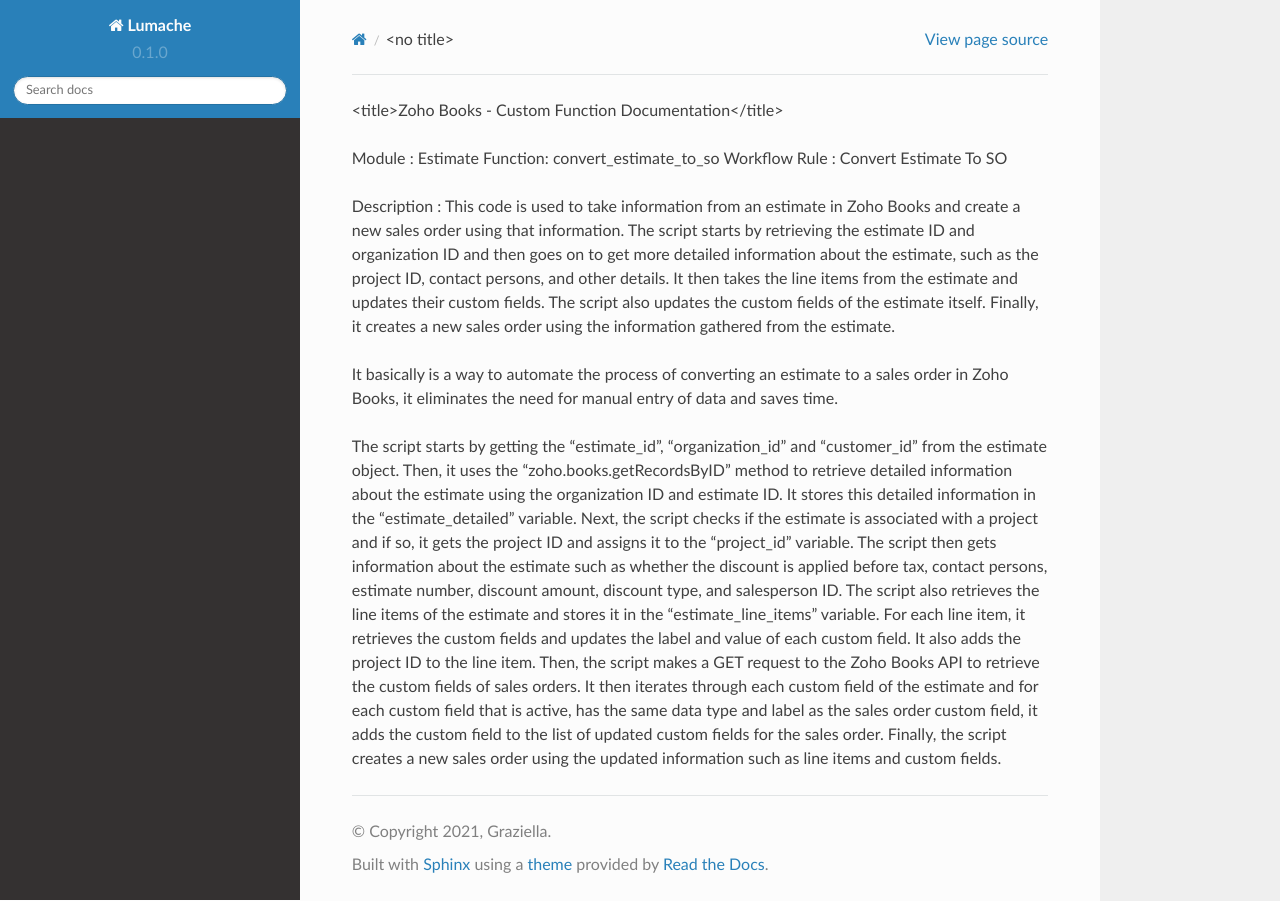
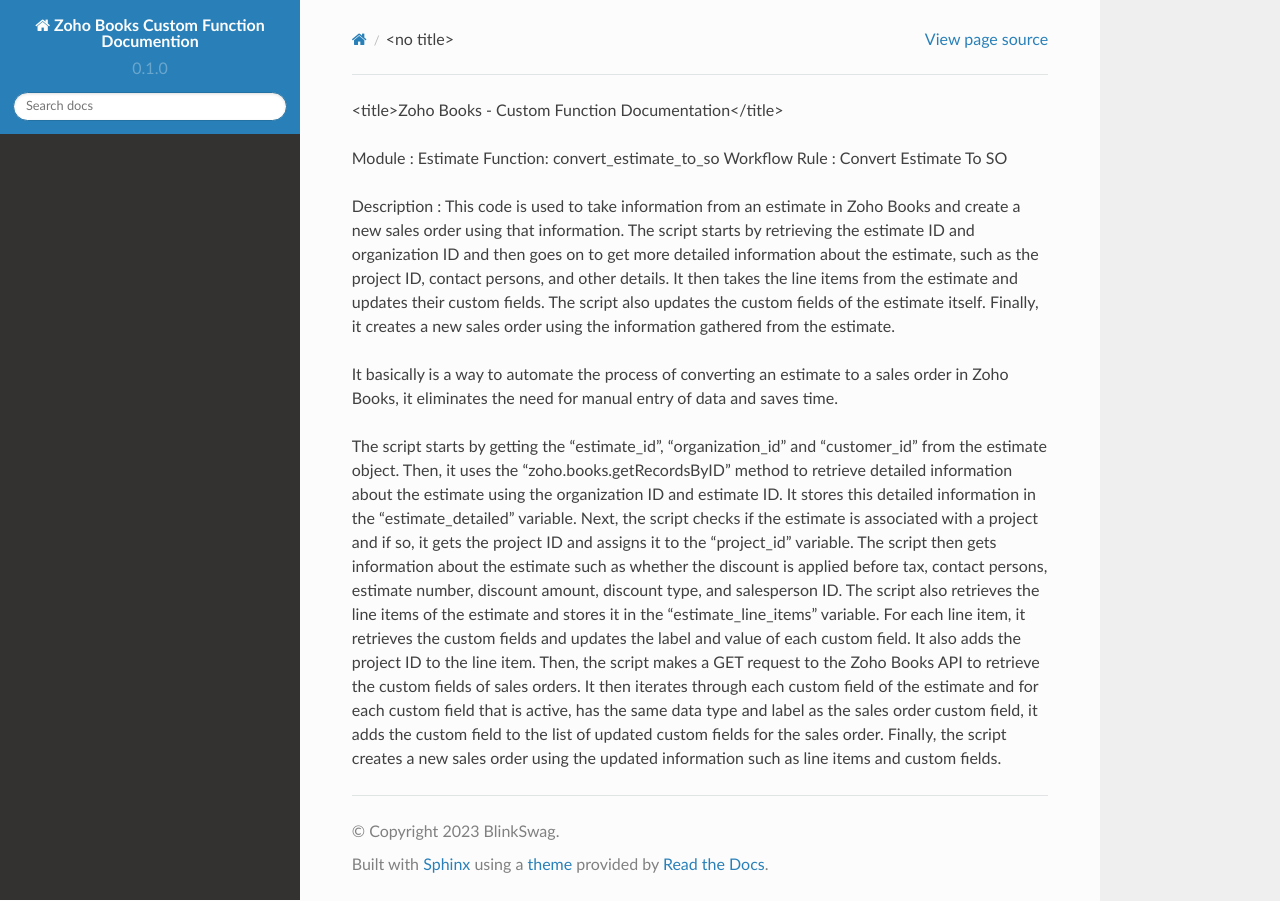
Before and after one commit to syedshahzaibshah/Blinkswag_Dashboard-1, a Sphinx documentation site: the page built from docs/source/index.rst, in a window 1280 px wide. Built offline with Sphinx 7.4.7 and the Read the Docs theme 2.0.0, drawn with Linux system fonts in a browser that asks for light colours.

Commit message:
Update conf.py

```diff
--- a/docs/source/conf.py
+++ b/docs/source/conf.py
@@ -2,9 +2,9 @@
 
 # -- Project information
 
-project = 'Lumache'
-copyright = '2021, Graziella'
-author = 'Graziella'
+project = 'Zoho Books Custom Function Documention'
+copyright = '2023 BlinkSwag'
+author = 'BlinkSwag'
 
 release = '0.1'
 version = '0.1.0'
```
